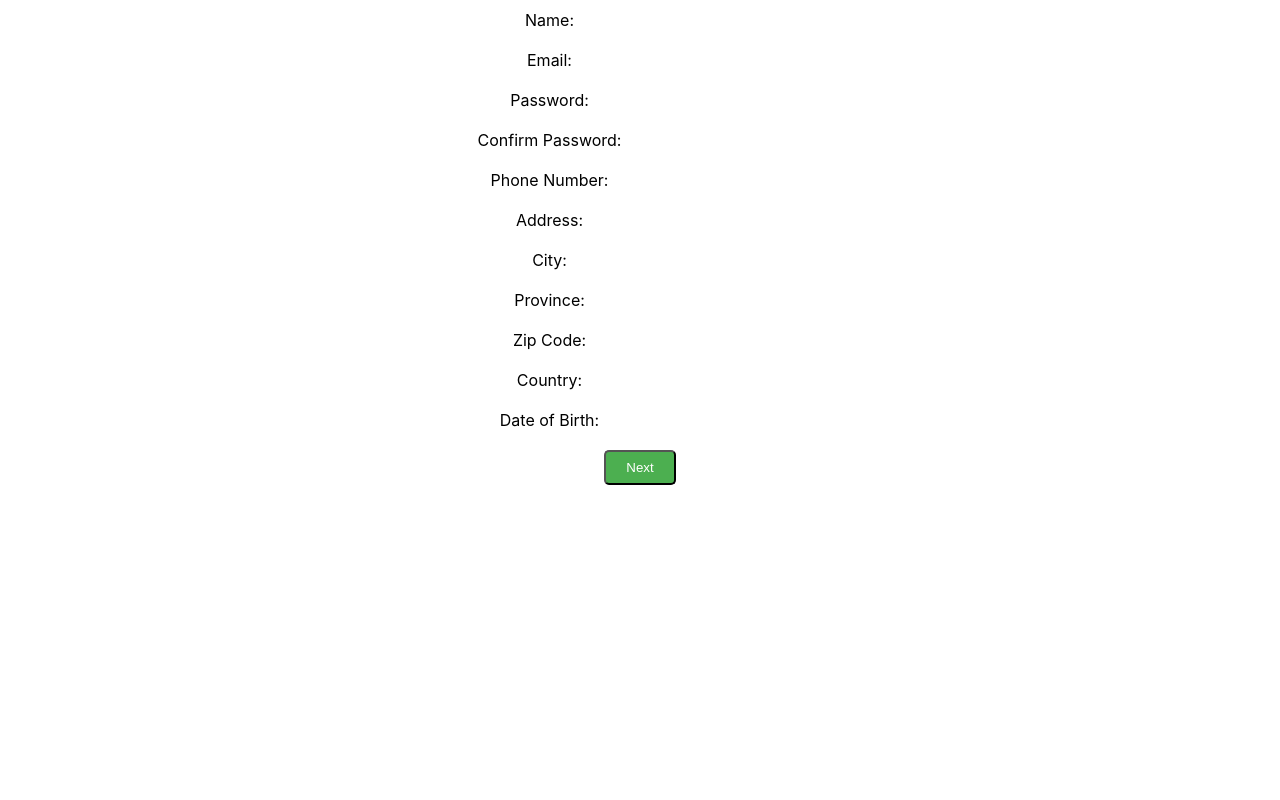
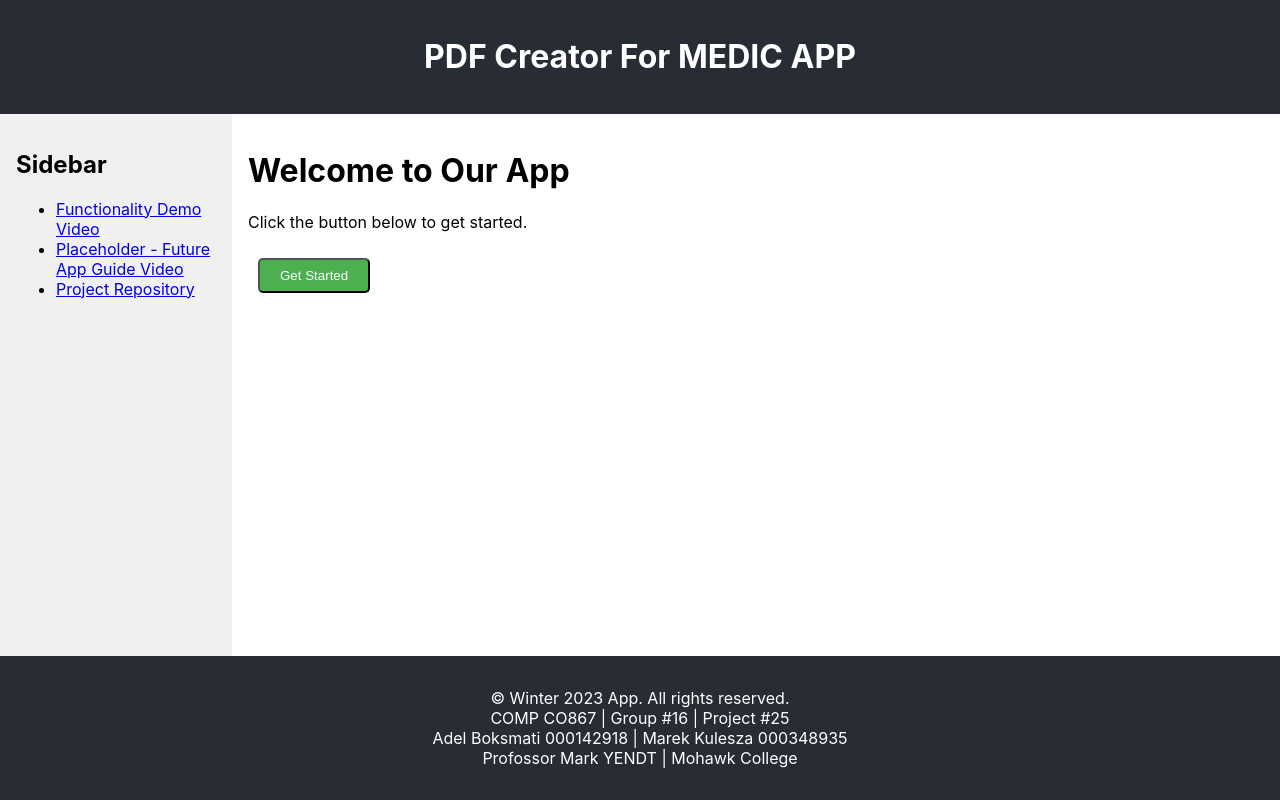
Before and after one commit to AdelBoksmati/PDF-Creator-for-MEDIC, a React (Create React App) app in the folder my-app/: page / in a window 1280 px wide. Built offline with nearby package versions, Linux system fonts and the light colour scheme.

Commit message:
Front End Styling and Polish
1. Add Header, Footer and Sidebar as components

2. Add css

3. Prevent submit when signature pad is empty

```diff
--- a/my-app/src/App.css
+++ b/my-app/src/App.css
@@ -1,38 +1,35 @@
 .App {
-  text-align: center;
-}
-
-.App-logo {
-  height: 40vmin;
-  pointer-events: none;
-}
-
-@media (prefers-reduced-motion: no-preference) {
-  .App-logo {
-    animation: App-logo-spin infinite 20s linear;
-  }
+  display: flex;
+  flex-direction: column;
+  min-height: 100vh;
 }
 
 .App-header {
   background-color: #282c34;
-  min-height: 100vh;
-  display: flex;
-  flex-direction: column;
-  align-items: center;
-  justify-content: center;
-  font-size: calc(10px + 2vmin);
   color: white;
+  padding: 1rem;
+  text-align: center;
 }
 
-.App-link {
-  color: #61dafb;
+.App-main {
+  display: flex;
+  flex: 1;
 }
 
-@keyframes App-logo-spin {
-  from {
-    transform: rotate(0deg);
-  }
-  to {
-    transform: rotate(360deg);
-  }
+.App-sidebar {
+  background-color: #f0f0f0;
+  width: 200px;
+  padding: 1rem;
 }
+
+.App-content {
+  flex: 1;
+  padding: 1rem;
+}
+
+.App-footer {
+  background-color: #282c34;
+  color: white;
+  padding: 1rem;
+  text-align: center;
+}
--- a/my-app/src/App.js
+++ b/my-app/src/App.js
@@ -1,11 +1,23 @@
 import React, { useState } from 'react';
 import Form from './Form';
 import Signature from './Signature';
+import Header from './Header';
+import Footer from './Footer';
+import Sidebar from './Sidebar';
+import './App.css';
+
 
 function App() {
   const [formData, setFormData] = useState({});
-  const [showForm, setShowForm] = useState(true);
+  const [showWelcome, setShowWelcome] = useState(true);
+  const [showForm, setShowForm] = useState(false);
   const [showSignature, setShowSignature] = useState(false);
+  const [showConfirmation, setShowConfirmation] = useState(false);
+
+  const handleStart = () => {
+    setShowWelcome(false);
+    setShowForm(true);
+  };
 
   const handleNext = () => {
     setShowForm(false);
@@ -21,8 +33,33 @@ function App() {
     setFormData(data);
   };
 
+  const handleConfirmation = () => {
+    setShowSignature(false);
+    setShowConfirmation(true);
+    setFormData({}); // Clear the formData
+  };
+
+  const handleRestart = () => {
+    setFormData({});
+    setShowWelcome(true);
+    setShowForm(false);
+    setShowSignature(false);
+    setShowConfirmation(false);
+  };
+
   return (
     <div className="App">
+      <Header />
+      <div className="App-main">
+        <Sidebar />
+        <div className="App-content">
+        {showWelcome && (
+        <div className="Welcome">
+          <h1>Welcome to Our App</h1>
+          <p>Click the button below to get started.</p>
+          <button onClick={handleStart}>Get Started</button>
+        </div>
+      )}
       {showForm && (
         <Form
           onNext={handleNext}
@@ -34,8 +71,19 @@ function App() {
         <Signature
           onBack={handleBack}
           formData={formData}
+          onConfirmation={handleConfirmation}
         />
       )}
+      {showConfirmation && (
+        <div className="Confirmation">
+          <h1>Confirmation</h1>
+          <p>Your information has been submitted successfully.</p>
+          <button onClick={handleRestart}>Back to Welcome Page</button>
+        </div>
+      )}
+        </div>
+      </div>
+      <Footer />
     </div>
   );
 }
--- /dev/null
+++ b/my-app/src/Footer.js
@@ -0,0 +1,14 @@
+import React from 'react';
+
+function Footer() {
+  return (
+    <footer className="App-footer">
+      <p>&copy; Winter 2023 App. All rights reserved.<br />
+        COMP CO867 | Group #16 | Project #25<br />
+        Adel Boksmati 000142918 | Marek Kulesza 000348935<br />
+        Profossor Mark YENDT | Mohawk College</p>
+    </footer>
+  );
+}
+
+export default Footer;
--- a/my-app/src/Form.js
+++ b/my-app/src/Form.js
@@ -1,23 +1,37 @@
 import React, { useState } from 'react';
 
 function Form({ onNext, onFormDataChange, formData }) {
-  const [name, setName] = useState(formData.name || '');
-  const [email, setEmail] = useState(formData.email || '');
-  const [password, setPassword] = useState(formData.password || '');
-  const [confirmPassword, setConfirmPassword] = useState(formData.confirmPassword || '');
-  const [phoneNumber, setPhone] = useState(formData.phoneNumber || '');
-  const [address, setAddress] = useState(formData.address || '');
-  const [city, setCity] = useState(formData.city || '');
-  const [province, setProvince] = useState(formData.province || '');
-  const [zipCode, setZipCode] = useState(formData.zipCode || '');
-  const [country, setCountry] = useState(formData.country || '');
-  const [dateOfBirth, setDateOfBirth] = useState(formData.dateOfBirth || '');
+  const [name, setName] = useState(formData.name || 'John Doe');
+  const [email, setEmail] = useState(formData.email || 'john.doe@example.com');
+  const [password, setPassword] = useState(formData.password || 'password123');
+  const [confirmPassword, setConfirmPassword] = useState(formData.confirmPassword || 'password123');
+  const [phoneNumber, setPhone] = useState(formData.phoneNumber || '1234567890');
+  const [address, setAddress] = useState(formData.address || '123 Main Street');
+  const [city, setCity] = useState(formData.city || 'Anytown');
+  const [province, setProvince] = useState(formData.province || 'CA');
+  const [zipCode, setZipCode] = useState(formData.zipCode || '12345');
+  const [country, setCountry] = useState(formData.country || 'USA');
+  const [dateOfBirth, setDateOfBirth] = useState(formData.dateOfBirth || '01/01/1990');
 
   const handleSubmit = (event) => {
     event.preventDefault();
     const data = { name, email, password, confirmPassword, phoneNumber, address, city, province, zipCode, country, dateOfBirth };
     onFormDataChange(data);
     onNext();
+  };
+
+  const handleClearForm = () => {
+    setName('');
+    setEmail('');
+    setPassword('');
+    setConfirmPassword('');
+    setPhone('');
+    setAddress('');
+    setCity('');
+    setProvince('');
+    setZipCode('');
+    setCountry('');
+    setDateOfBirth('');
   };
 
   return (
@@ -67,6 +81,7 @@ function Form({ onNext, onFormDataChange, formData }) {
         <input type="text" value={dateOfBirth} onChange={(e) => setDateOfBirth(e.target.value)} />
       </label>
       <button type="submit">Next</button>
+      <button type="button" onClick={handleClearForm}>Clear</button>
     </form>
   );
 }
--- /dev/null
+++ b/my-app/src/Header.js
@@ -0,0 +1,11 @@
+import React from 'react';
+
+function Header() {
+  return (
+    <header className="App-header">
+      <h1>PDF Creator For MEDIC APP</h1>
+    </header>
+  );
+}
+
+export default Header;
--- /dev/null
+++ b/my-app/src/Sidebar.js
@@ -0,0 +1,16 @@
+import React from 'react';
+
+function Sidebar() {
+  return (
+    <aside className="App-sidebar">
+      <h2>Sidebar</h2>
+      <ul>
+        <li><a href="https://youtu.be/91pMnW6QJes">Functionality Demo Video</a></li>
+        <li><a href="#">Placeholder - Future App Guide Video</a></li>
+        <li><a href="https://github.com/marekkulesza/COMPCO867-Software-Engineering-Project.git">Project Repository</a></li>
+      </ul>
+    </aside>
+  );
+}
+
+export default Sidebar;
--- a/my-app/src/Signature.js
+++ b/my-app/src/Signature.js
@@ -1,11 +1,15 @@
 import React, { useRef } from 'react';
 import SignatureCanvas from 'react-signature-canvas';
 
-function Signature({ onBack, formData }) {
+function Signature({ onBack, formData, onConfirmation }) {
   const sigPad = useRef();
 
   const handleSubmit = (event) => {
     event.preventDefault();
+    if (sigPad.current.isEmpty()) {
+      alert('Please provide a signature.');
+      return;
+    }
     const signatureData = sigPad.current.toDataURL();
     const updatedFormData = { ...formData, signature: signatureData };
     console.log(formData, signatureData);
@@ -17,12 +21,21 @@ function Signature({ onBack, formData }) {
       body: JSON.stringify(updatedFormData)
     })
     .then(res => res.json())
-    .then(response => console.log('Success:', JSON.stringify(response)))
+    .then(response => {
+      console.log('Success:', JSON.stringify(response));
+      sigPad.current.clear();
+      onConfirmation();
+    })
     .catch(error => console.error('Error:', error));
   };
 
   const handleSecondSubmit = (event) => {
     event.preventDefault();
+
+    if (sigPad.current.isEmpty()) {
+      alert('Please provide a signature.');
+      return;
+    }
 
     const signatureData = sigPad.current.toDataURL();
     const updatedFormData = { ...formData, signature: signatureData };
@@ -49,6 +62,9 @@ function Signature({ onBack, formData }) {
 
             // programmatically click the link to download the file
             link.click();
+
+            sigPad.current.clear();
+            onConfirmation();
         })
         .catch(error => console.error('Error:', error));
   };
```
